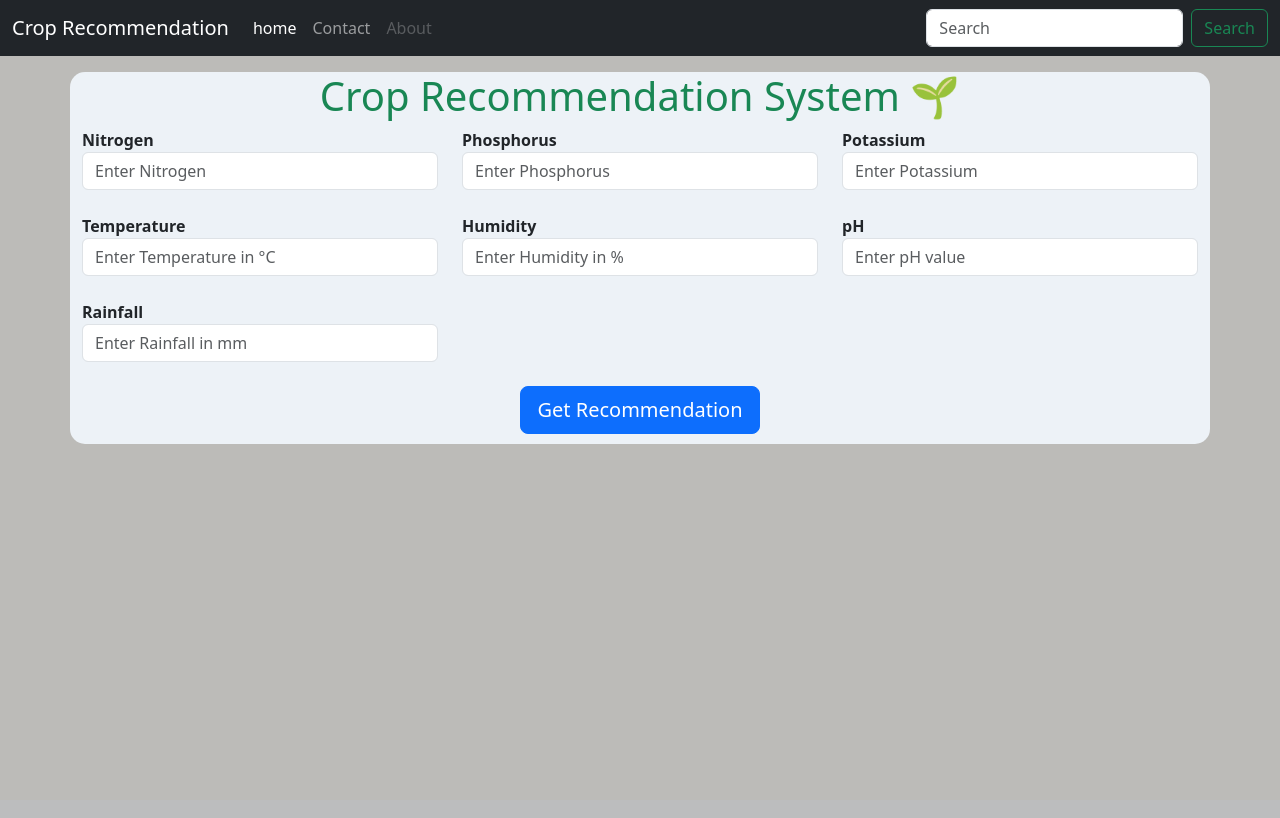
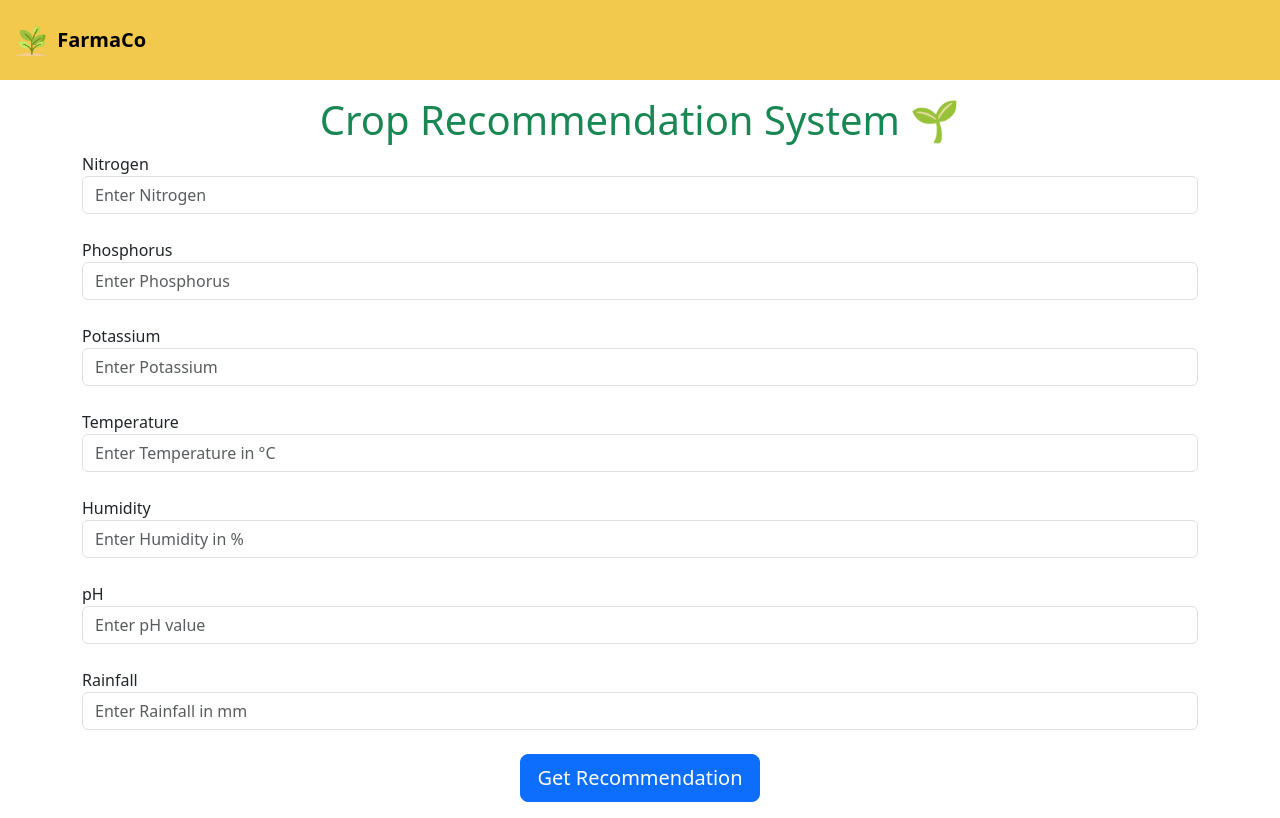
Before and after one commit to Pallavi79/FarmaCo, a Flask app: page / in a window 1280 px wide. Before the commit the page ends 444 px from the top, so only its background shows below. Run offline with Flask 3, Linux system fonts and the light colour scheme; parts of the project's set-up code (start-up, migrations or seed data) failed here and were passed over.

Commit message:
front end changes

```diff
--- a/app.py
+++ b/app.py
@@ -15,6 +15,7 @@ app = Flask(__name__)
 @app.route('/')
 def index():
     return render_template("index.html")
+    # return render_template("index.html")
 
 @app.route("/predict",methods=['POST'])
 def predict():
--- a/templates/index.html
+++ b/templates/index.html
@@ -3,122 +3,97 @@
   <head>
     <meta charset="utf-8">
     <meta name="viewport" content="width=device-width, initial-scale=1">
-    <title>FarmaCo</title>
-    <link href="https://cdn.jsdelivr.net/npm/bootstrap@5.3.0-alpha3/dist/css/bootstrap.min.css" rel="stylesheet" integrity="sha384-KK94CHFLLe+nY2dmCWGMq91rCGa5gtU4mk92HdvYe+M/SXH301p5ILy+dN9+nJOZ" crossorigin="anonymous">
-  </head>
     <style>
-		h1 {
-			color: mediumseagreen;
-			text-align: center;
+        /* Custom CSS for the navbar */
+        .navbar {
+            height: 80px; /* Increase the height as per your requirement */
+            background-color: #f2c94c; /* Change the background color to your desired color */
+            font-weight: bold;
         }
-
-		.warning {
-			color: red;
-			font-weight: bold;
-			text-align: center;
-		}
-		.card{
-		margin-left:410px;
+        /* Custom CSS for the card */
+        .result-card {
+            max-width: 18rem;
+            margin: 0 auto;
             margin-top: 20px;
-		color: white;
-		}
-		.container{
-		background:#edf2f7;
-		font-weight: bold;
-		padding-bottom:10px;
-		border-radius: 15px;
+            background-color: #f2f2f2;
+            border: 1px solid #ccc;
+            border-radius: 8px;
+            padding: 10px;
+            box-shadow: 0 2px 4px rgba(0, 0, 0, 0.2);
+            font-size: 20px;
         }
     </style>
-
-
-
-
-  <body style="background:#BCBBB8">
-  <!--=======================navbar=====================================================-->
-<nav class="navbar navbar-expand-lg navbar-dark bg-dark">
+    <title>FarmaCo</title>
+    <link href="https://cdn.jsdelivr.net/npm/bootstrap@5.3.1/dist/css/bootstrap.min.css" rel="stylesheet" integrity="sha384-4bw+/aepP/YC94hEpVNVgiZdgIC5+VKNBQNGCHeKRQN+PtmoHDEXuppvnDJzQIu9" crossorigin="anonymous">
+  </head>
+  <body>
+    <!-- NAV BAR -->
+    <nav class="navbar bg-body-primary">
         <div class="container-fluid">
-    <a class="navbar-brand" href="/">Crop Recommendation</a>
-    <button class="navbar-toggler" type="button" data-bs-toggle="collapse" data-bs-target="#navbarSupportedContent" aria-controls="navbarSupportedContent" aria-expanded="false" aria-label="Toggle navigation">
-      <span class="navbar-toggler-icon"></span>
-    </button>
-    <div class="collapse navbar-collapse" id="navbarSupportedContent">
-      <ul class="navbar-nav me-auto mb-2 mb-lg-0">
-        <li class="nav-item">
-          <a class="nav-link active" aria-current="page" href="#">home</a>
-        </li>
-        <li class="nav-item">
-          <a class="nav-link" href="#">Contact</a>
-        </li>
-        <li class="nav-item">
-          <a class="nav-link disabled">About</a>
-        </li>
-      </ul>
-      <form class="d-flex" role="search">
-        <input class="form-control me-2" type="search" placeholder="Search" aria-label="Search">
-        <button class="btn btn-outline-success" type="submit">Search</button>
-      </form>
-    </div>
+          <a class="navbar-brand" href="/">
+            <img src= "static\plant.png" alt="Logo" width="40" height="30" class="d-inline-block align-text-top">
+            FarmaCo
+          </a>
         </div>
       </nav>
 
-<!--==========================================================================================-->
+      <!-- FORM BODY -->
+      <body>
         <div class="container my-3 mt-3">
-      <h1 class="text-success">Crop Recommendation System <span class="text-success">🌱</span></h1>
+            <h1 class="text-success text-center">Crop Recommendation System 🌱</h1>
 
-<!--      adding form-->
             <form action="/predict" method="POST">
                 <div class="row">
-              <div class="col-md-4">
+                    <div class="col-md-12">
                         <label for="Nitrogen">Nitrogen</label>
                         <input type="number" id="Nitrogen" name="Nitrogen" placeholder="Enter Nitrogen" class="form-control" required step="0">
                     </div>
-               <div class="col-md-4">
+                </div>
+                <div class="row mt-4">
+                    <div class="col-md-12">
                         <label for="Phosporus">Phosphorus</label>
-					<input type="number" id="Phosporus" name="Phosporus" placeholder="Enter Phosphorus" class="form-control" required step="00">
+                        <input type="number" id="Phosporus" name="Phosporus" placeholder="Enter Phosphorus" class="form-control" required step="0">
                     </div>
-				<div class="col-md-4">
+                </div>
+                <div class="row mt-4">
+                    <div class="col-md-12">
                         <label for="Potassium">Potassium</label>
                         <input type="number" id="Potassium" name="Potassium" placeholder="Enter Potassium" class="form-control" required step="0">
                     </div>
                 </div>
-
                 <div class="row mt-4">
-				<div class="col-md-4">
+                    <div class="col-md-12">
                         <label for="Temperature">Temperature</label>
                         <input type="number" step="0.01" id="Temperature" name="Temperature" placeholder="Enter Temperature in °C" class="form-control" required step="0">
                     </div>
-				<div class="col-md-4">
+                </div>
+                <div class="row mt-4">
+                    <div class="col-md-12">
                         <label for="Humidity">Humidity</label>
                         <input type="number" step="0.01" id="Humidity" name="Humidity" placeholder="Enter Humidity in %" class="form-control" required step="0">
                     </div>
-				<div class="col-md-4">
+                </div>
+                <div class="row mt-4">
+                    <div class="col-md-12">
                         <label for="pH">pH</label>
                         <input type="number" step="0.01" id="Ph" name="Ph" placeholder="Enter pH value" class="form-control" required step="0">
                     </div>
                 </div>
-
                 <div class="row mt-4">
-				<div class="col-md-4">
+                    <div class="col-md-12">
                         <label for="Rainfall">Rainfall</label>
                         <input type="number" step="0.01" id="Rainfall" name="Rainfall" placeholder="Enter Rainfall in mm" class="form-control" required>
                     </div>
                 </div>
-
-
-
                 <div class="row mt-4">
-
                     <div class="col-md-12 text-center">
                         <button type="submit" class="btn btn-primary btn-lg">Get Recommendation</button>
                     </div>
                 </div>
             </form>
 
-
-
             {% if result %}
-		<div class="card bg-dark" style="width: 18rem;">
-		  <!-- <img src="{{url_for('static', filename='img.jpg')}}" class="card-img-top" alt="..."> -->
+            <div class="result-card">
                 <div class="card-body">
                     <h5 class="card-title">Recommend Crop for cultivation is:</h5>
                     <p class="card-text">{{ result }}</p>
@@ -127,6 +102,6 @@
             {% endif %}
         </div>
 
-    <script src="https://cdn.jsdelivr.net/npm/bootstrap@5.3.0-alpha3/dist/js/bootstrap.bundle.min.js" integrity="sha384-ENjdO4Dr2bkBIFxQpeoTz1HIcje39Wm4jDKdf19U8gI4ddQ3GYNS7NTKfAdVQSZe" crossorigin="anonymous"></script>
+    <script src="https://cdn.jsdelivr.net/npm/bootstrap@5.3.1/dist/js/bootstrap.bundle.min.js" integrity="sha384-HwwvtgBNo3bZJJLYd8oVXjrBZt8cqVSpeBNS5n7C8IVInixGAoxmnlMuBnhbgrkm" crossorigin="anonymous"></script>
   </body>
 </html>
```
Also changed, not shown: static/plant.png (added). Lines whose indentation alone changed are shown as unchanged.
